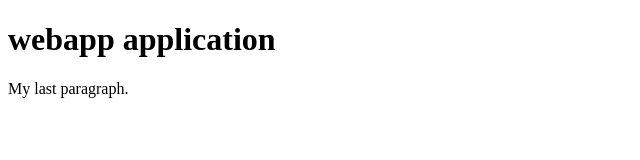
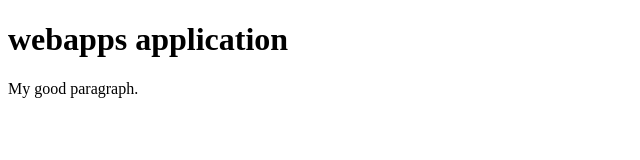
Before and after one commit to NuhDamola/Classrom-Git, a plain HTML site: page index.html in a window 1280 px wide. Shown: the whole page, without its empty margins (0-640 px from the left). Drawn offline with Linux system fonts and the light colour scheme.

```diff
--- a/index.html
+++ b/index.html
@@ -2,8 +2,8 @@
 <html>
 <body>
 
-<h1>webapp application</h1>
-<p>My last paragraph.</p>
+<h1>webapps application</h1>
+<p>My good paragraph.</p>
 
 </body>
 </html>
```
